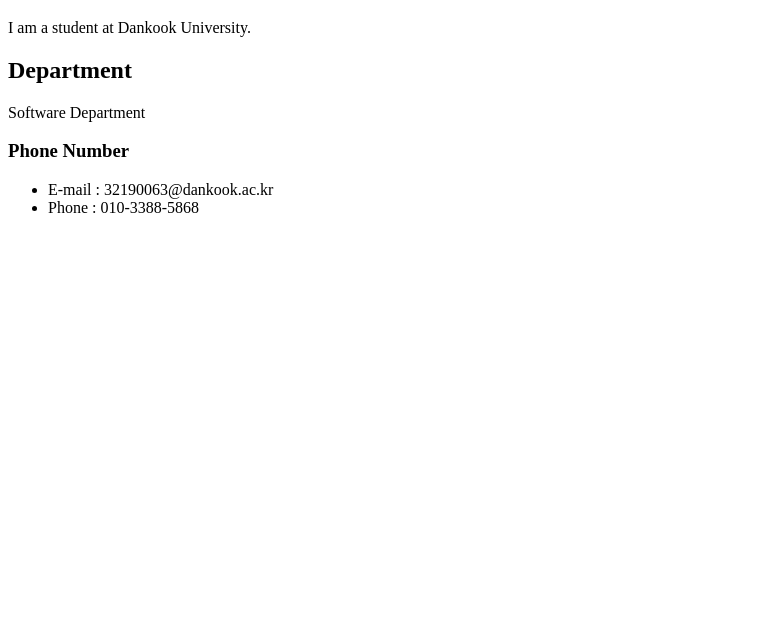
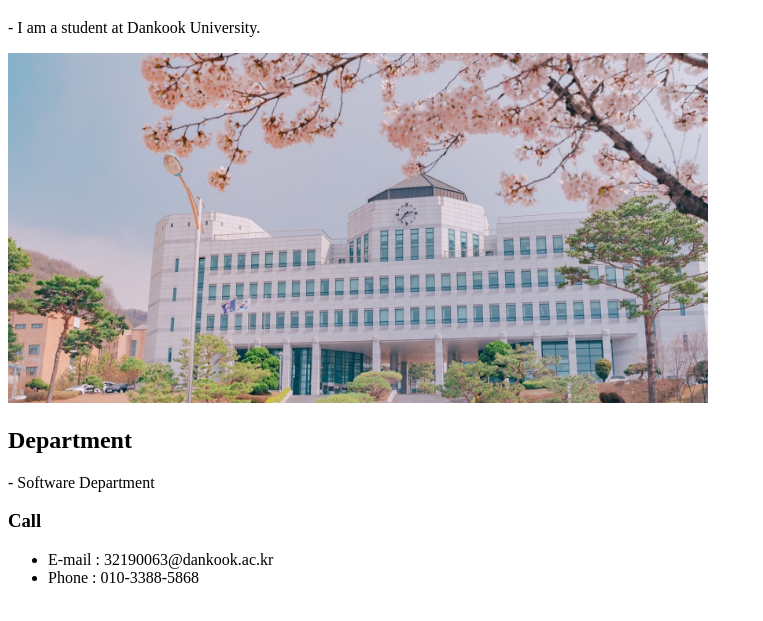
Before and after one commit to RiaKang/Mid-Term-Project, a plain HTML site: page index.html in a window 1280 px wide. Shown: the part 61-682 px from the top of the page, without its empty margins (0-763 px from the left). Drawn offline with Linux system fonts and the light colour scheme.

Commit message:
add DKU image

```diff
--- a/index.html
+++ b/index.html
@@ -6,15 +6,16 @@
 
   <body>
     <h1>KANG SEUNG MIN</h1>
-    <p>I am a student at Dankook University.</p>
+    <p>- I am a student at Dankook University.</p>
+    <img src="DKUimage.jpg" alt="Dankook University Image" width="700" height="350">
 
     <h2>Department</h2>
-    <p>Software Department</p>
+    <p>- Software Department</p>
 
-    <h3>Phone Number</h3>
+    <h3>Call</h3>
     <ul>
         <li>E-mail : 32190063@dankook.ac.kr</li>
-        <li>Phone : 010-3388-5868</li>
+        <li>Phone  : 010-3388-5868</li>
     </ul>
   </body>
 </html>
```
Also changed, not shown: DKUimage.jpg (added).
